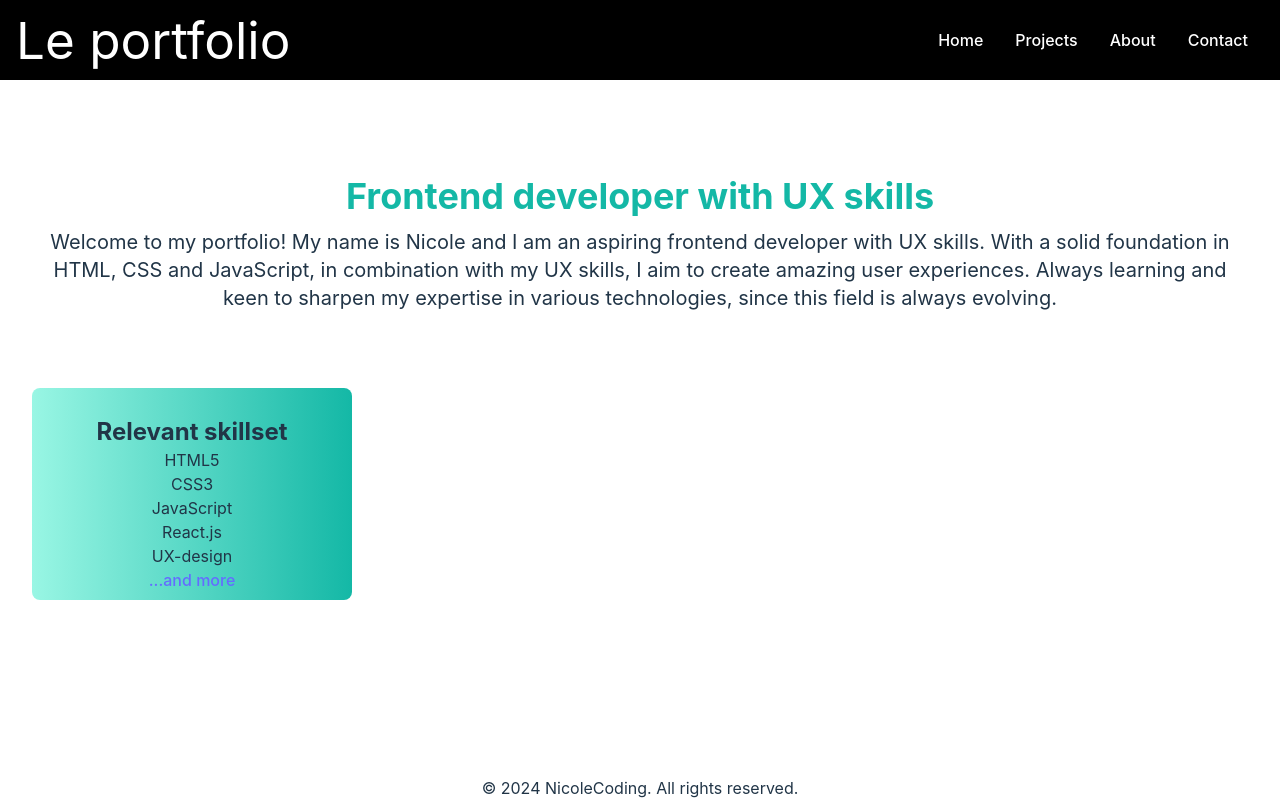
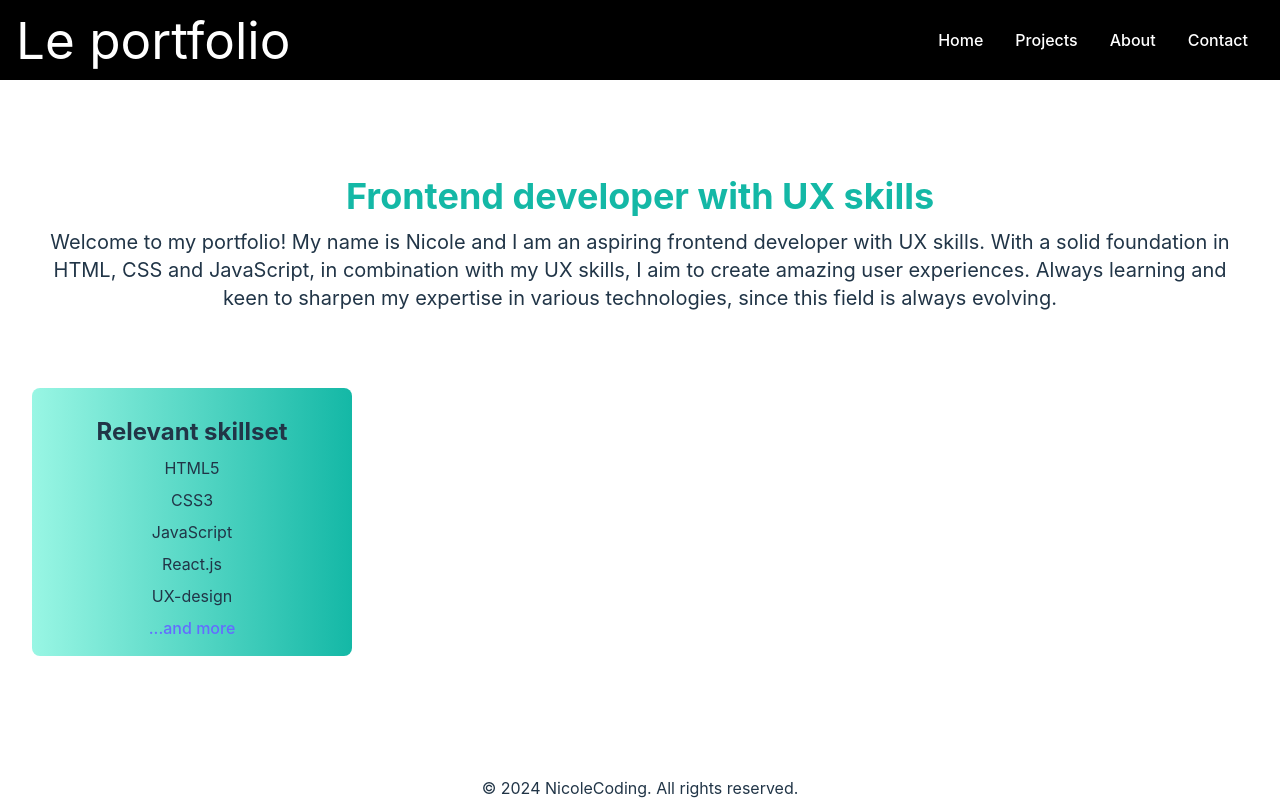
Before and after one commit to NicoleCoding/Portfolio-react, a React (Vite) app: page / in a window 1280 px wide. Built offline with nearby package versions, Linux system fonts and the light colour scheme.

Commit message:
- Added margins to list items in the skills-box

```diff
--- a/src/components/Home.jsx
+++ b/src/components/Home.jsx
@@ -13,12 +13,12 @@ export default function Home() {
             <section className="bg-gradient-to-r from-teal-200 to-teal-500 p-2 mt-16 rounded-lg w-80 flex flex-col text-center">
             <ul>
             <h2 className="font-bold text-2xl pt-5">Relevant skillset</h2>
-                <li>HTML5</li>
-                <li>CSS3</li>
-                <li>JavaScript</li>
-                <li>React.js</li>
-                <li>UX-design</li>
-                <li><Link href="/about">...and more</Link></li>
+                <li className="m-2">HTML5</li>
+                <li className="m-2">CSS3</li>
+                <li className="m-2">JavaScript</li>
+                <li className="m-2">React.js</li>
+                <li className="m-2">UX-design</li>
+                <li className="m-2"><Link href="/about">...and more</Link></li>
             </ul>
             </section>
 
```
